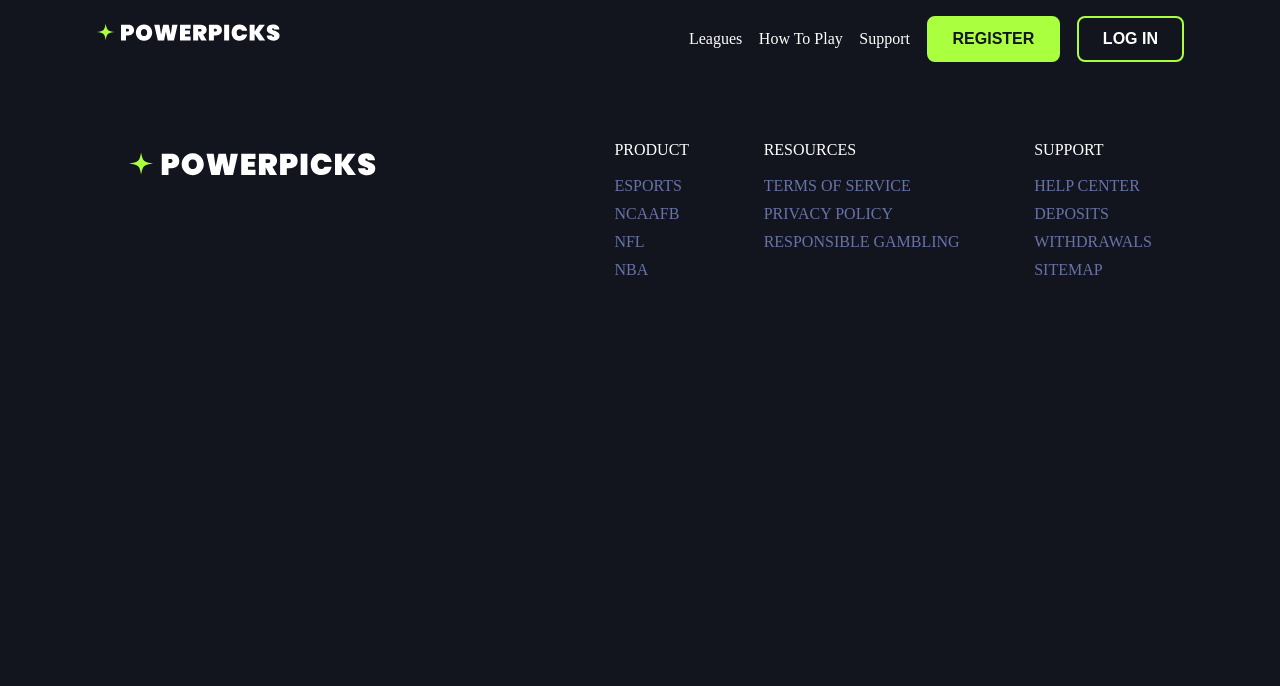
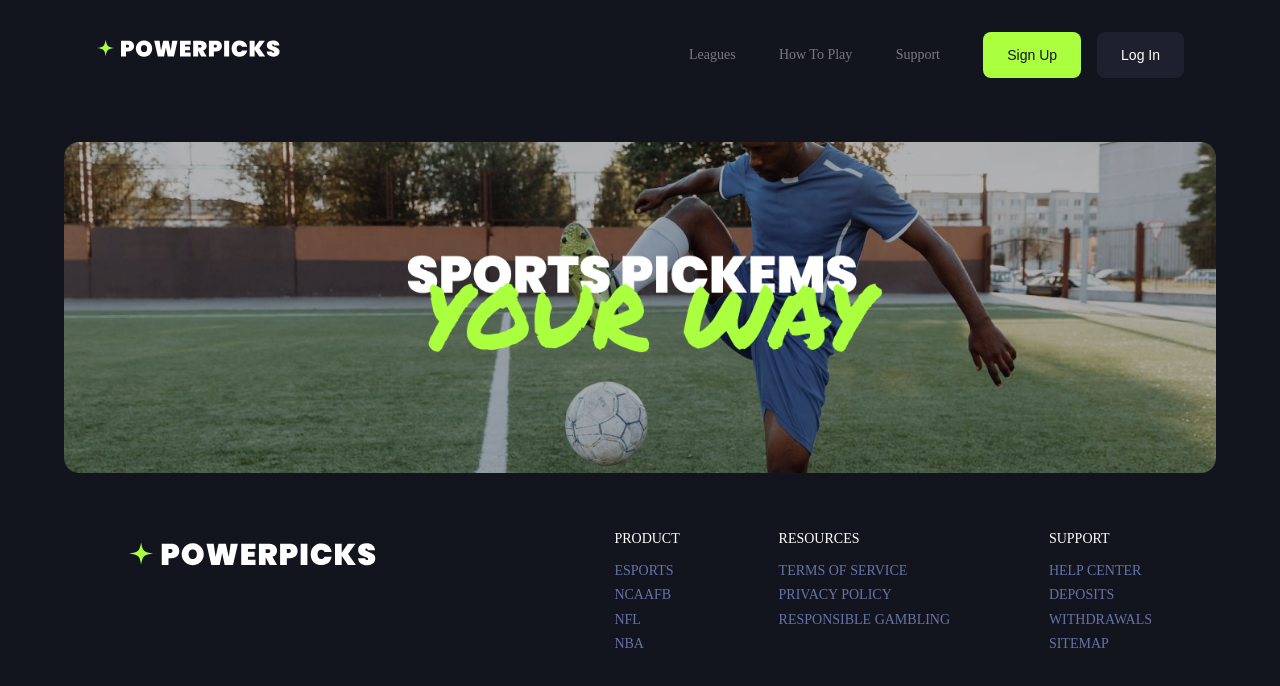
Before and after one commit to jonathancwhite/powerpicks, a React (Vite) app in the folder frontend/: page / in a window 1280 px wide. Shown: the top 686 px of the page. Built offline with nearby package versions, Linux system fonts and the light colour scheme.

Commit message:
Upgrade react-router-dom syntax and added hero

```diff
--- a/frontend/src/App.jsx
+++ b/frontend/src/App.jsx
@@ -1,25 +1,28 @@
-import { BrowserRouter as Router, Route, Routes } from "react-router-dom";
+import React from "react";
+import { Routes, Route } from "react-router-dom";
+import DefaultLayout from "./components/layouts/DefaultLayout";
 import HomePage from "./components/HomePage";
-import DefaultLayout from "./components/layouts/DefaultLayout";
 
 function App() {
 	return (
-		<Router>
-			<DefaultLayout>
-				<Routes>
-					<Route path='/' exact element={HomePage} />
-					{/* <Route path='/leagues' element={LeaguesPage} />
-				<Route path='/account' element={AccountPage} />
-
-				<Route
-					path={["/sign-up", "/log-in"]}
-					element={SignUpLoginPage}
-				/>
-
-				<Route element={NotFoundPage} /> */}
-				</Routes>
-			</DefaultLayout>
-		</Router>
+		<Routes>
+			<Route
+				path='/'
+				element={
+					<DefaultLayout>
+						<HomePage />
+					</DefaultLayout>
+				}
+			/>
+			{/* <Route
+				path='/leagues'
+				element={
+					<DefaultLayout>
+						<LeaguePage />
+					</DefaultLayout>
+				}
+			/> */}
+		</Routes>
 	);
 }
 
--- a/frontend/src/assets/scss/components/_header.scss
+++ b/frontend/src/assets/scss/components/_header.scss
@@ -4,7 +4,7 @@
 	min-height: 75px;
 	display: flex;
 	justify-content: space-between;
-	padding: 1em 2em;
+	padding: 2rem 2rem;
 
 	.brand {
 		width: 25%;
@@ -25,11 +25,18 @@
 			justify-content: space-between;
 			flex-wrap: nowrap;
 			align-items: center;
+			&--actions {
+				display: flex;
+				align-items: center;
+				gap: 1rem;
+			}
 		}
 
 		&__item {
 			cursor: pointer;
+			color: $font-light;
 			&:hover {
+				color: #fff;
 				border-bottom: 1px solid #fff;
 			}
 		}
--- /dev/null
+++ b/frontend/src/assets/scss/components/_hero.scss
@@ -0,0 +1,9 @@
+.hero {
+	padding-top: 2rem;
+	max-width: 90%;
+	margin: auto;
+	img {
+		width: 100%;
+		max-width: 100%;
+	}
+}
--- a/frontend/src/assets/scss/main.scss
+++ b/frontend/src/assets/scss/main.scss
@@ -3,3 +3,4 @@
 @import "./util/globals.scss";
 @import "./components/header";
 @import "./components/footer";
+@import "./components/hero";
--- a/frontend/src/assets/scss/util/globals.scss
+++ b/frontend/src/assets/scss/util/globals.scss
@@ -6,27 +6,29 @@ body {
 }
 
 .btn {
-	padding: 0.75em 1.5em;
-	background: transparent;
-	border: 2px solid $accent-green;
+	padding: 1rem 1.5rem;
+	background: $bg-light-120;
+	border: none;
 	color: #fff;
 	vertical-align: middle;
 	border-radius: 8px;
 	font-size: $font-size;
-	text-transform: uppercase;
-	font-weight: 600;
+	// text-transform: uppercase;
+	font-weight: 400;
+	line-height: 1;
 	cursor: pointer;
 	&:hover {
-		background: $accent-green;
-		color: $background-dark;
+		background: $bg-light-130;
+		// color: $background-dark;
 	}
 
 	&--cta {
 		background: $accent-green;
 		color: $background-dark;
+		border: none;
 		&:hover {
-			background: transparent;
-			color: #fff;
+			background: $accent-green-highlight;
+			// color: $background-dark;
 		}
 	}
 }
--- a/frontend/src/assets/scss/util/variables.scss
+++ b/frontend/src/assets/scss/util/variables.scss
@@ -1,6 +1,13 @@
 $accent-green: #aaff3f;
+$accent-green-highlight: #9afe20;
 $background-dark: #13151e;
 $accent-blue: #6773a8;
-$font-size: 16px;
+
+$bg-light-120: #1f202d;
+$bg-light-130: #2c2c39;
+
+$font-light: #7a7983;
+
+$font-size: 14px;
 $header-size: 32px;
 $subheading-size: 24px;
--- a/frontend/src/components/Header.jsx
+++ b/frontend/src/components/Header.jsx
@@ -20,8 +20,17 @@ const Header = () => {
 					<LinkContainer to={"/support"}>
 						<li className='siteNavigation__item'>Support</li>
 					</LinkContainer>
-					<button className='btn btn--cta'>Register</button>
-					<button className='btn btn--secondary'>Log In</button>
+
+					<div className='siteNavigation__list--actions'>
+						<LinkContainer to={"/sign-up"}>
+							<button className='btn btn--cta'>Sign Up</button>
+						</LinkContainer>
+						<LinkContainer to={"/login"}>
+							<button className='btn btn--secondary'>
+								Log In
+							</button>
+						</LinkContainer>
+					</div>
 				</ul>
 			</div>
 		</div>
--- /dev/null
+++ b/frontend/src/components/Hero.jsx
@@ -0,0 +1,11 @@
+import heroImg from "../assets/images/sportsPickemsYourWay.png";
+
+const Hero = () => {
+	return (
+		<div className='hero'>
+			<img src={heroImg} alt='sports pickems your way image' />
+		</div>
+	);
+};
+
+export default Hero;
--- a/frontend/src/components/HomePage.jsx
+++ b/frontend/src/components/HomePage.jsx
@@ -1,5 +1,11 @@
+import Hero from "./Hero";
+
 const HomePage = () => {
-	return <div>HomePage</div>;
+	return (
+		<>
+			<Hero />
+		</>
+	);
 };
 
 export default HomePage;
--- a/frontend/src/index.jsx
+++ b/frontend/src/index.jsx
@@ -1,10 +1,18 @@
 import React from "react";
-import ReactDOM from "react-dom/client";
-import App from "./App.jsx";
+import ReactDOM from "react-dom";
+import { createBrowserRouter, RouterProvider } from "react-router-dom";
 import "./assets/scss/main.scss";
+import App from "./App";
 
-ReactDOM.createRoot(document.getElementById("root")).render(
+const router = createBrowserRouter([
+	// Define your route objects here
+	// For example:
+	{ path: "/", element: <App /> },
+]);
+
+ReactDOM.render(
 	<React.StrictMode>
-		<App />
+		<RouterProvider router={router} />
 	</React.StrictMode>,
+	document.getElementById("root"),
 );
--- a/package.json
+++ b/package.json
@@ -6,7 +6,9 @@
 		"start": "concurrently \"pnpm run server\" \"pnpm run client\"",
 		"server": "cd backend && pnpm start",
 		"client": "cd frontend && pnpm start",
-		"test": "echo \"Error: no test specified\" && exit 1"
+		"test": "echo \"Error: no test specified\" && exit 1",
+		"install-back": "cd backend && pnpm i",
+		"install-front": "cd frontend && pnpm i"
 	},
 	"keywords": [],
 	"author": "",
```
Also changed, not shown: frontend/src/assets/images/sportsPickemsYourWay.png (added).
